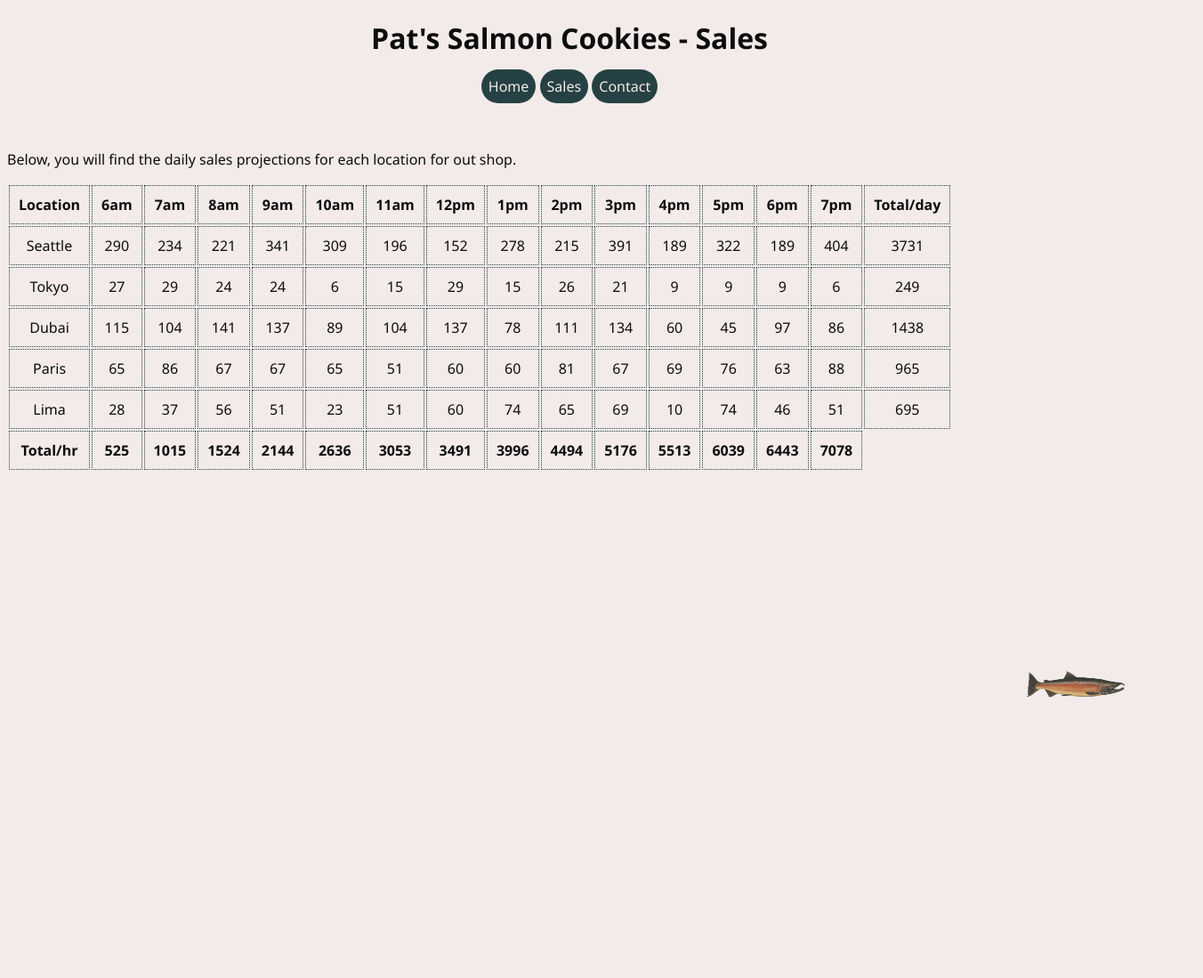
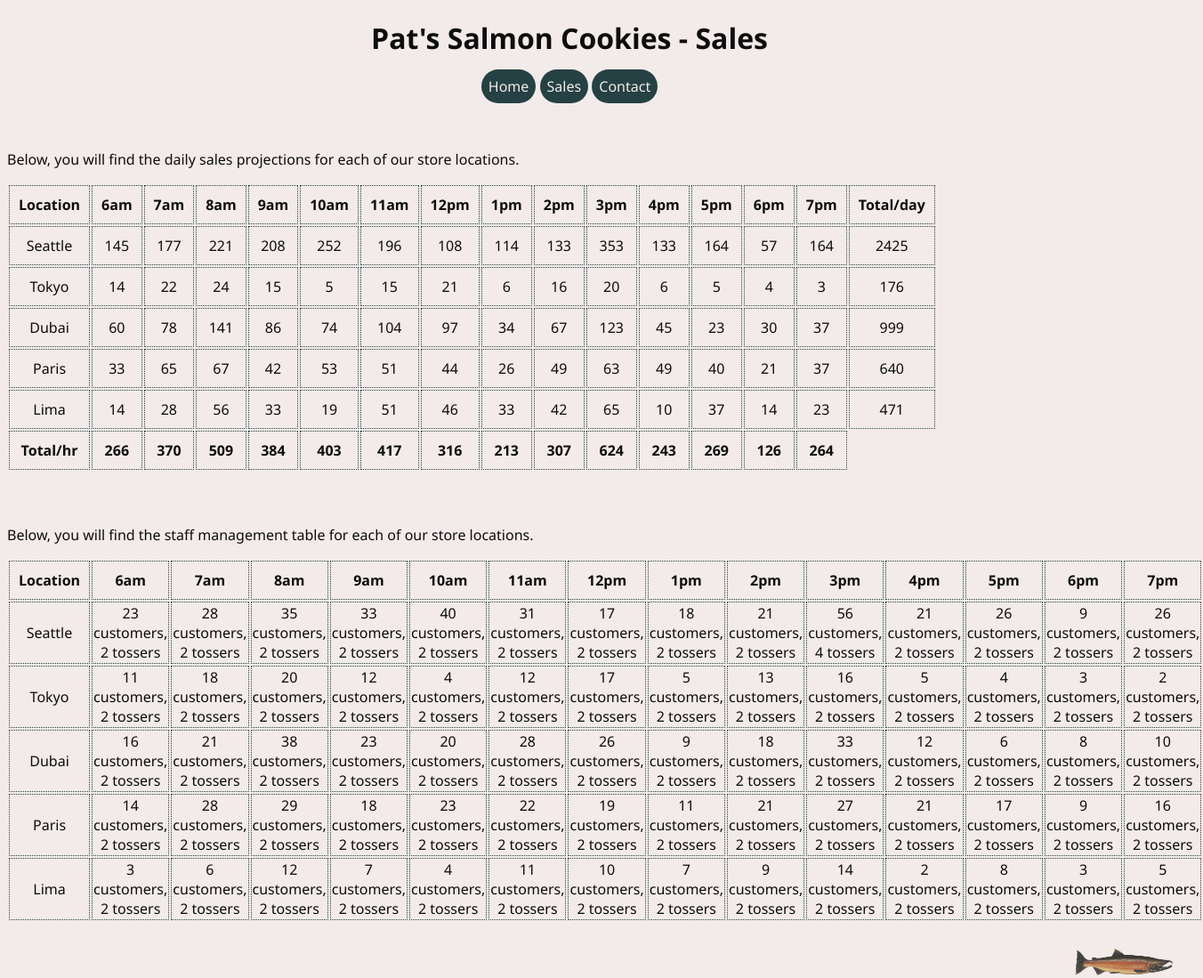
Before and after one commit to hasnaa38/cookie-stand, a plain HTML site: page sales.html in a window 1280 px wide. Shown: the whole page at 89% size, 1352 px wide, since content can reach past the window. Before the commit the page ends 800 px from the top, so only its background shows below. Drawn offline with Linux system fonts and the light colour scheme.

Commit message:
worked on the stretch goal

```diff
--- a/css/style.css
+++ b/css/style.css
@@ -38,14 +38,17 @@ li {
     list-style-type: none;
 }
 
-td, th {
+#table1 td, th {
     padding: 10px;
     text-align: center;
     border: 1px dotted #264143;
 }
 
-/* table tr {
-    padding: 10px;
+#table2 td, th {
     text-align: center;
     border: 1px dotted #264143;
-} */
+}
+
+footer {
+    height: 70px;
+}
--- a/js/app.js
+++ b/js/app.js
@@ -2,6 +2,7 @@
 
 //Prerequisites:
 let hours = ['6am', '7am', '8am', '9am', '10am', '11am', '12pm', '1pm', '2pm', '3pm', '4pm', '5pm', '6pm', '7pm'];
+let distribution = [0.5, 0.75, 1.0, 0.6, 0.8, 1.0, 0.7, 0.4, 0.6, 0.9, 0.7, 0.5, 0.3, 0.4, 0.6];
 function randomNumber(min, max) {
   return(Math.floor(Math.random() * (max - min + 1) + min));
 }
@@ -9,12 +10,14 @@ function randomNumber(min, max) {
 //...(General rendering)...
 let salesProjections = document.getElementById('salesProjections');
 let tableElement = document.createElement('table');
+tableElement.setAttribute('id','table1');
 salesProjections.appendChild(tableElement);
 
-//...(Rendering the first table row)...
-function firstRow () {
+
+//...(Rendering the first table -- the first row)...
+function firstRow (tableEl) {
   let trElement = document.createElement('tr');
-  tableElement.appendChild(trElement);
+  tableEl.appendChild(trElement);
   let header1El = document.createElement('th');
   header1El.textContent = 'Location';
   trElement.appendChild(header1El);
@@ -23,12 +26,14 @@ function firstRow () {
     headerEl.textContent = hours[m];
     trElement.appendChild(headerEl);
   }
-  let header2El = document.createElement('th');
-  header2El.textContent = 'Total/day';
-  trElement.appendChild(header2El);
+  if(tableEl === tableElement) {
+    let header2El = document.createElement('th');
+    header2El.textContent = 'Total/day';
+    trElement.appendChild(header2El);
+  }
 }
 
-firstRow();
+firstRow(tableElement);
 
 // Object constructor function:
 function SalesConstructor (shopLocation, minNumOfCustomers, maxNumOfCustomers, avgNumOfCookies) {
@@ -36,17 +41,20 @@ function SalesConstructor (shopLocation, minNumOfCustomers, maxNumOfCustomers, a
   this.minNumOfCustomers = minNumOfCustomers; //per hour
   this.maxNumOfCustomers = maxNumOfCustomers; //per hour
   this.avgNumOfCookies = avgNumOfCookies; //per customer
+  this.noOfCustomers =[]; //per hour
   this.noOfCookies = [];
   this.totalNumOfCookies = 0;
+  this.noOfTossers = [];
 }
 
 SalesConstructor.prototype.salesData = function() {
   for(let i=0; i<hours.length; i++) {
-    let randomGen = Math.ceil(randomNumber(this.minNumOfCustomers, this.maxNumOfCustomers) * this.avgNumOfCookies);
+    this.noOfCustomers.push(Math.ceil(randomNumber(this.minNumOfCustomers, this.maxNumOfCustomers) * distribution[i]));
+    let randomGen = Math.ceil(this.noOfCustomers[i] * this.avgNumOfCookies);
     this.noOfCookies.push(randomGen);
     this.totalNumOfCookies += randomGen;
   }
-  return this.noOfCookies, this.totalNumOfCookies; };
+  return this.noOfCustomers, this.noOfCookies, this.totalNumOfCookies; };
 
 //...(Rendering object rows)...
 SalesConstructor.prototype.render = function() {
@@ -69,6 +77,46 @@ SalesConstructor.prototype.render = function() {
   trElement.appendChild(totalDataEl);
 };
 
+//**Stretch goal** if number of customers<=40: 2 tossers(default), any 20 extra customers need a new tosser, the max number of customers ever is 65
+SalesConstructor.prototype.staffManagement = function() {
+  for(let m=0; m<hours.length; m++) {
+    if (this.noOfCustomers[m]<=40) {
+      this.noOfTossers.push(2);
+    }
+    else if (this.noOfCustomers[m]>40 && this.noOfCustomers<=60) {
+      this.noOfTossers.push(3);
+    }
+    else {
+      this.noOfTossers.push(4);
+    }
+  }
+  console.log(this.noOfCustomers);
+  console.log(this.noOfTossers);
+  return this.noOfTossers;
+};
+
+//...(Rendering the second table -- the first row)...
+let pForTable2El = document.createElement('p');
+pForTable2El.textContent = 'Below, you will find the staff management table for each of our store locations.';
+salesProjections.appendChild(pForTable2El);
+let table2Element = document.createElement('table');
+salesProjections.appendChild(table2Element);
+table2Element.setAttribute('id','table2');
+firstRow(table2Element);
+
+SalesConstructor.prototype.staffManagementRendering = function () {
+  let trElement = document.createElement('tr');
+  table2Element.appendChild(trElement);
+  let locationDataEl = document.createElement('td');
+  locationDataEl.textContent = this.shopLocation;
+  trElement.appendChild(locationDataEl);
+  for (let j=0; j<this.noOfCookies.length; j++) {
+    let staffManage = document.createElement('td');
+    staffManage.textContent = `${this.noOfCustomers[j]} customers, ${this.noOfTossers[j]} tossers`;
+    trElement.appendChild(staffManage);
+  }
+  //trElement.header2El.remove();
+};
 
 //Creating objects:
 let seattleSales = new SalesConstructor('Seattle', 23, 65, 6.3);
@@ -77,12 +125,16 @@ let dubaiSales = new SalesConstructor('Dubai', 11, 38, 3.7);
 let parisSales = new SalesConstructor('Paris', 20, 38, 2.3);
 let limaSales = new SalesConstructor('Lima', 2, 16, 4.6);
 
+console.log(seattleSales);
+
 //Calling the functions:
 
 let storeLocation = [seattleSales, tokyoSales, dubaiSales, parisSales, limaSales];
 for (let i = 0; i < storeLocation.length; i++) {
   storeLocation[i].salesData();
   storeLocation[i].render();
+  storeLocation[i].staffManagement();
+  storeLocation[i].staffManagementRendering();
 }
 
 //...(Rendering the last table row)...
@@ -93,16 +145,23 @@ function totalPerHour () {
   let footer1El = document.createElement('th');
   footer1El.textContent = 'Total/hr';
   trElement.appendChild(footer1El);
-  let hourlyTotal = []; let inter = 0;
+  let hourlyTotal = [];
+  let inter = 0;
   for (let m = 0; m < hours.length; m++) {
     for (let i = 0; i < storeLocation.length; i++) {
       inter += storeLocation[i].noOfCookies[m];
     }
     hourlyTotal[m] = inter;
-
+    inter = 0;
     let footer2El = document.createElement('th');
     footer2El.textContent = hourlyTotal[m];
     trElement.appendChild(footer2El);
   }
 }
 totalPerHour();
+
+//For the
+
+//I need hours, no of customers per hour
+//If no of customers<40 ==> 2 cookie tossers
+//If 40<customers<60: 3 and more 4 (since max is 65)
--- a/sales.html
+++ b/sales.html
@@ -17,16 +17,17 @@
             <a href="sales.html">Sales</a>
             <a href="https://github.com/hasnaa38">Contact</a>
         </nav>
-        <img src="./img/salmon.png", height="30px", width="110", style="position: absolute; bottom: 8px; right: 16px; margin-bottom: 8px; opacity: 90%;">
     </header>
     <main>
-        <p>Below, you will find the daily sales projections for each location for out shop.</p>
+        <p>Below, you will find the daily sales projections for each of our store locations.</p>
         <div id='salesProjections'>
 
         </div>
     </main>
     <footer>
-
+        <div>
+            <img src="./img/salmon.png", height="30px", width="110", style="bottom: 8px; margin-top: 30px; margin-left: 1200px; margin-bottom: 8px; opacity: 90%;">
+        </div>
     </footer>
 
     <!-- Linking js -->
```
